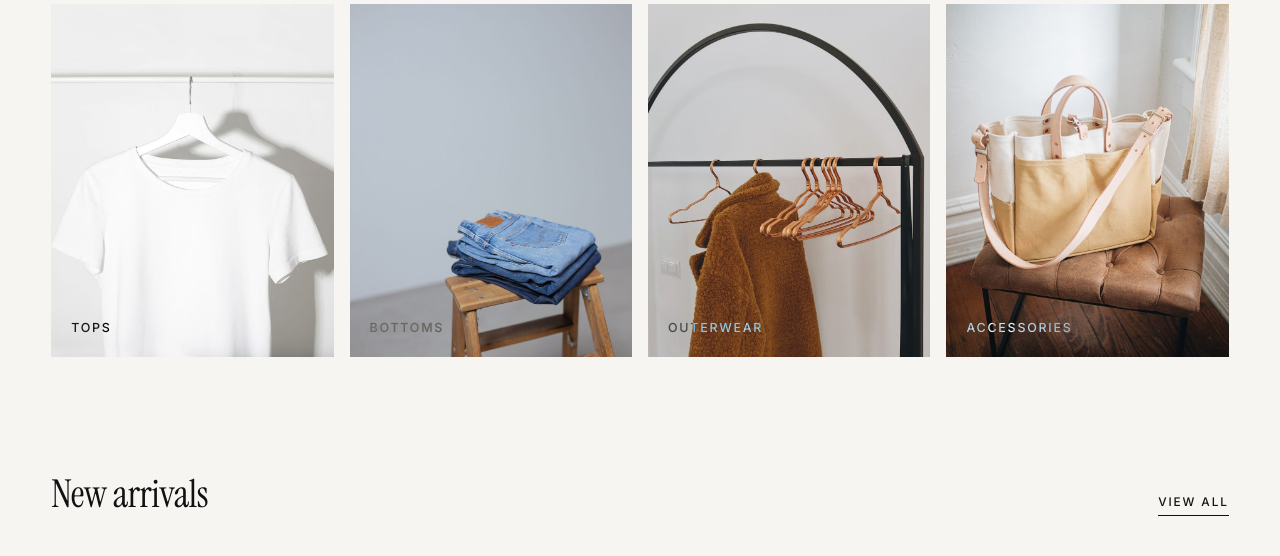
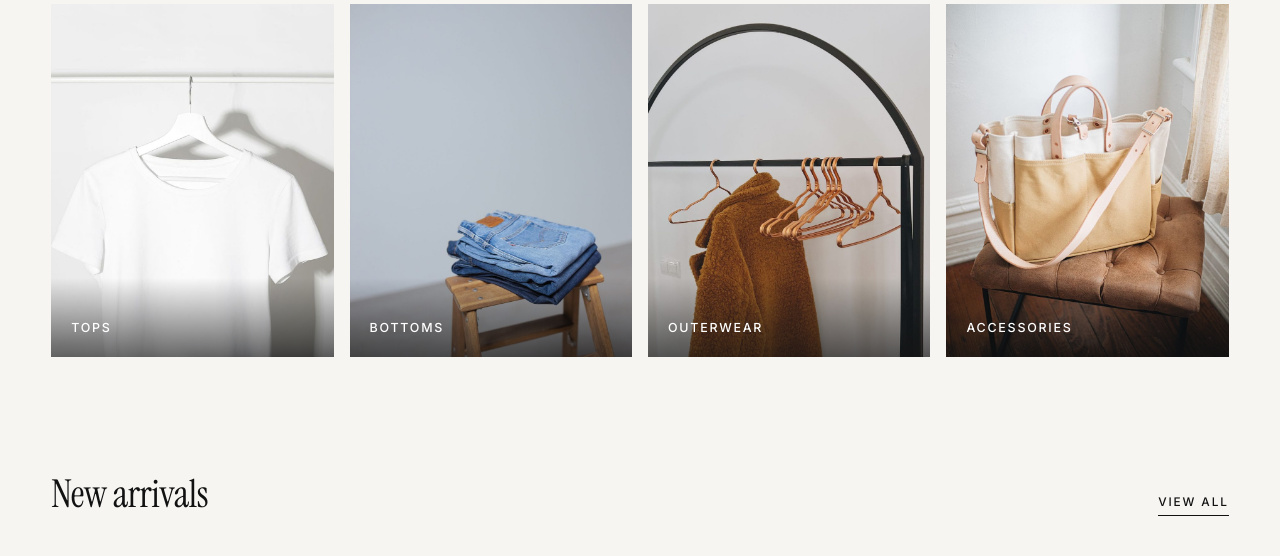
Before and after one commit to athenax23x/Agent, a WordPress theme: template front-page.php in a window 1280 px wide. Shown: the part 1132-1688 px from the top of the page. Run offline with PHP 8.4 and a stand-in for WordPress, Linux system fonts and the light colour scheme; the site name, menu and one post (Sample post) are stand-ins, and other content is empty.

Commit message:
Make category tile labels legible over photographs
The tile captions used mix-blend-mode: difference so they reversed
themselves against the artwork, which was a flat mid-tone. Against the
photographs they now sit on - a white tee, a pale wall - the labels wash
out and read as grey ghosts.

They now use white text over a short dark gradient scrim, which holds up
whichever photograph is behind it. Also matches the theme header version
to the 4.0.0 asset version.

Co-authored-by: Hoplite <288093033+usehoplite[bot]@users.noreply.github.com>

```diff
--- a/style.css
+++ b/style.css
@@ -1,7 +1,7 @@
 /*
 Theme Name: Wright Parel
 Description: Minimal monotone apparel theme for WooCommerce.
-Version: 3.0.0
+Version: 4.0.0
 Requires at least: 6.0
 Requires PHP: 7.4
 License: GPL-2.0-or-later
@@ -102,7 +102,7 @@ button,input,select,textarea{font:inherit;color:inherit}
 .wr-cat{position:relative;overflow:hidden;display:block;background:var(--g100)}
 .wr-cat img{width:100%;aspect-ratio:4/5;object-fit:cover;transition:transform .9s var(--ease)}
 .wr-cat:hover img{transform:scale(1.04)}
-.wr-cat__label{position:absolute;left:0;right:0;bottom:0;display:flex;justify-content:space-between;align-items:baseline;padding:18px 20px;background:linear-gradient(transparent,rgba(17,17,17,.04));font-size:.78rem;font-weight:500;letter-spacing:.14em;text-transform:uppercase;mix-blend-mode:difference;color:#fff}
+.wr-cat__label{position:absolute;left:0;right:0;bottom:0;display:flex;justify-content:space-between;align-items:baseline;padding:40px 20px 18px;background:linear-gradient(transparent,rgba(17,17,17,.62));font-size:.78rem;font-weight:500;letter-spacing:.14em;text-transform:uppercase;color:#fff}
 .wr-cat__label small{font-size:.7rem;letter-spacing:.06em;text-transform:none;opacity:.75}
 
 /* Product grid (shortcode + archives) */
```
